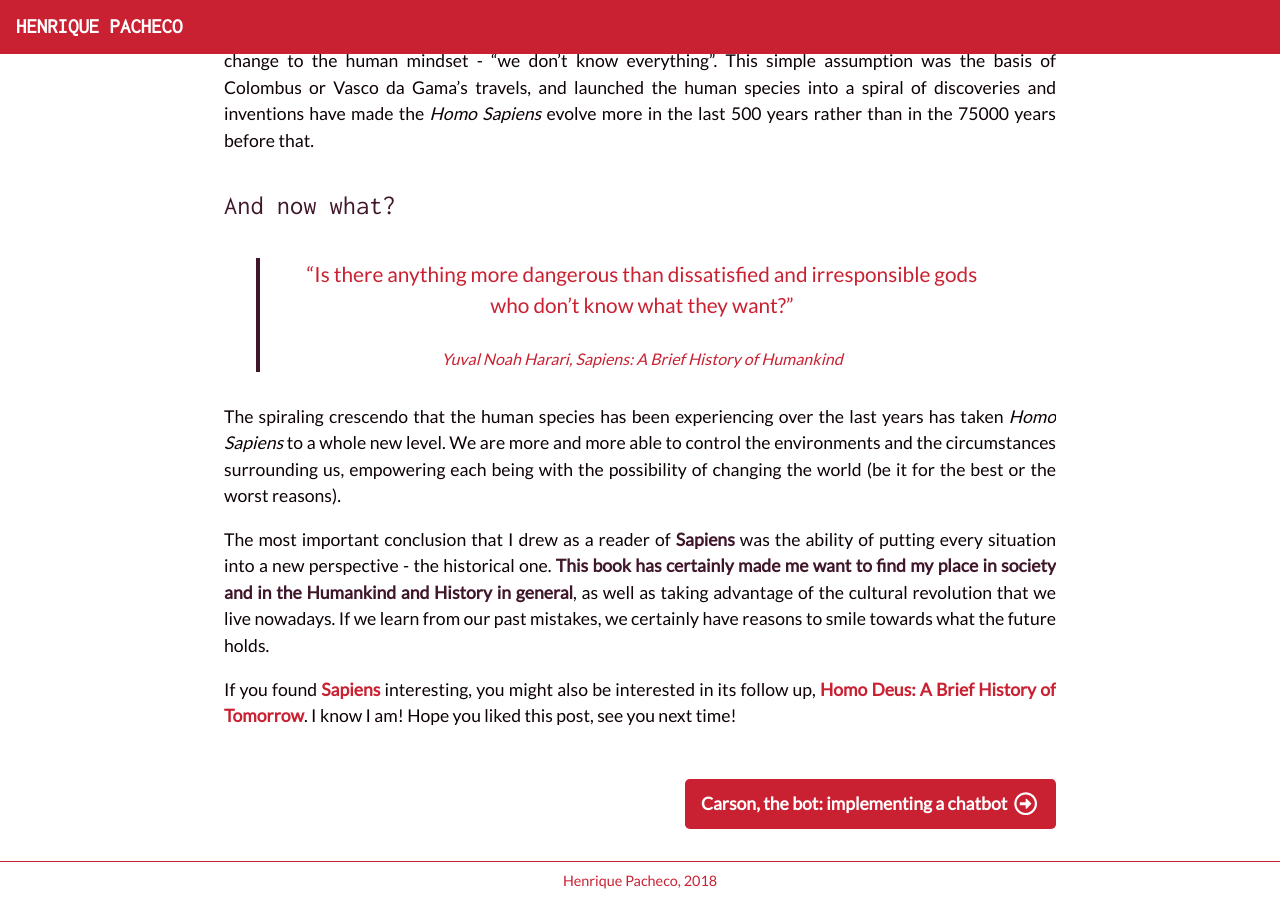
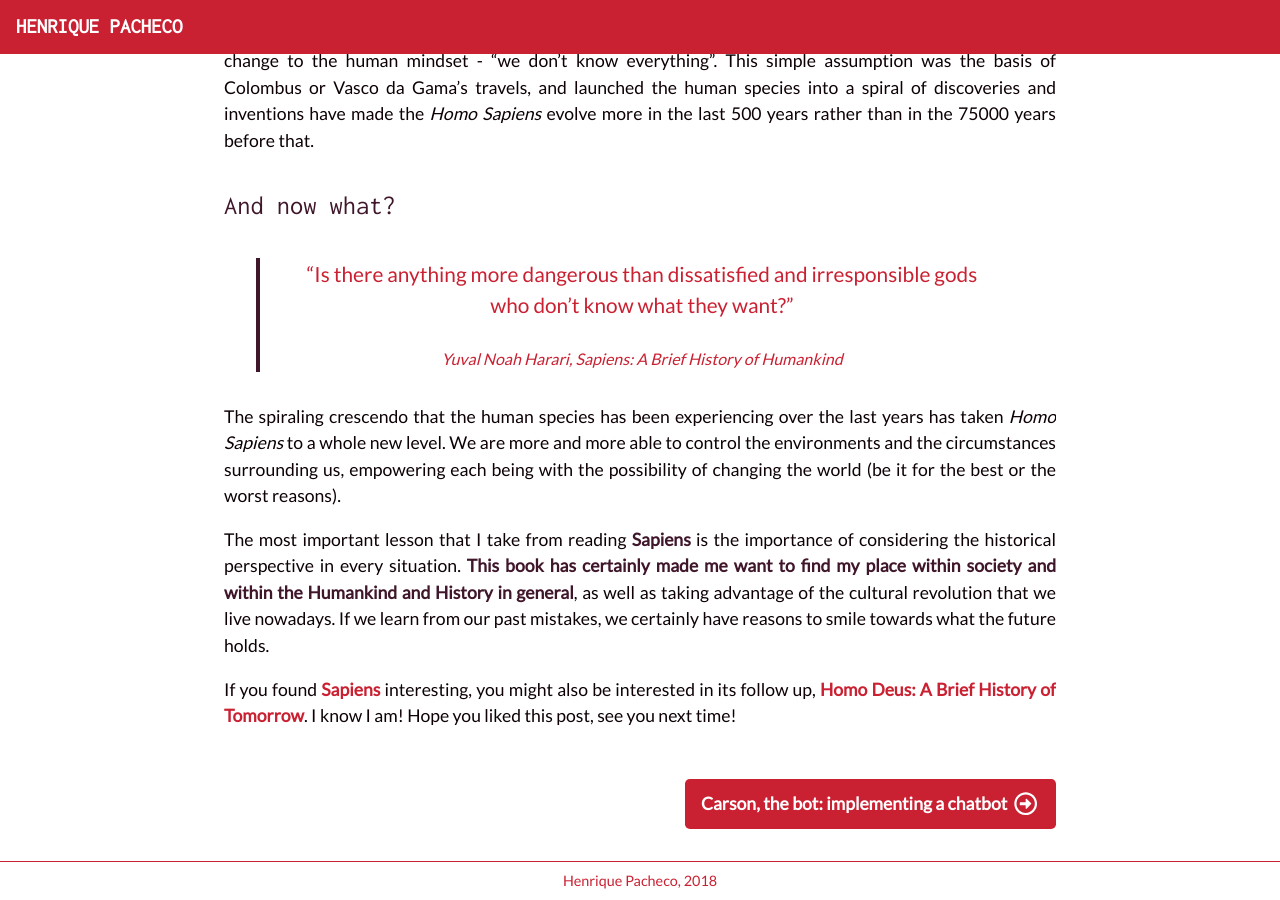
Before and after one commit to ikas/ikas.github.io, a Jekyll site: the page built from _posts/2018-02-16-sapiens.markdown, in a window 1280 px wide and 900 px high, scrolled down 3295 px. Built offline with Jekyll 4.4.1, drawn with Linux system fonts in a browser that asks for light colours; nearby versions of some CDN libraries.

```diff
--- a/_posts/2018-02-16-sapiens.markdown
+++ b/_posts/2018-02-16-sapiens.markdown
@@ -67,7 +67,7 @@ The **Scientific Revolution** came to change this way of thinking. Having been t
 
 The spiraling crescendo that the human species has been experiencing over the last years has taken *Homo Sapiens* to a whole new level. We are more and more able to control the environments and the circumstances surrounding us, empowering each being with the possibility of changing the world (be it for the best or the worst reasons).
 
-The most important conclusion that I drew as a reader of **Sapiens** was the ability of putting every situation into a new perspective - the historical one. **This book has certainly made me want to find my place in society and in the Humankind and History in general**, as well as taking advantage of the cultural revolution that we live nowadays. If we learn from our past mistakes, we certainly have reasons to smile towards what the future holds.
+The most important lesson that I take from reading **Sapiens** is the importance of considering the historical perspective in every situation. **This book has certainly made me want to find my place within society and within the Humankind and History in general**, as well as taking advantage of the cultural revolution that we live nowadays. If we learn from our past mistakes, we certainly have reasons to smile towards what the future holds.
 
 If you found [Sapiens][sapiens-link] interesting, you might also be interested in its follow up, [Homo Deus: A Brief History of Tomorrow][homo-deus-link]. I know I am! Hope you liked this post, see you next time!
 
```
